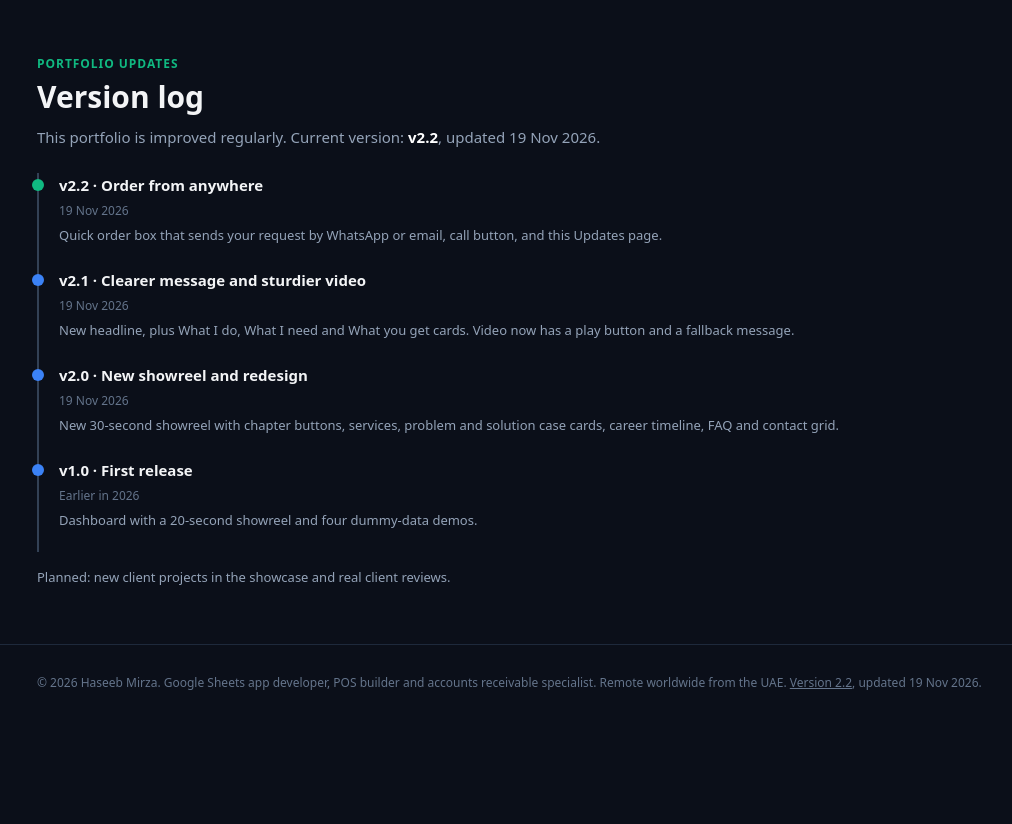
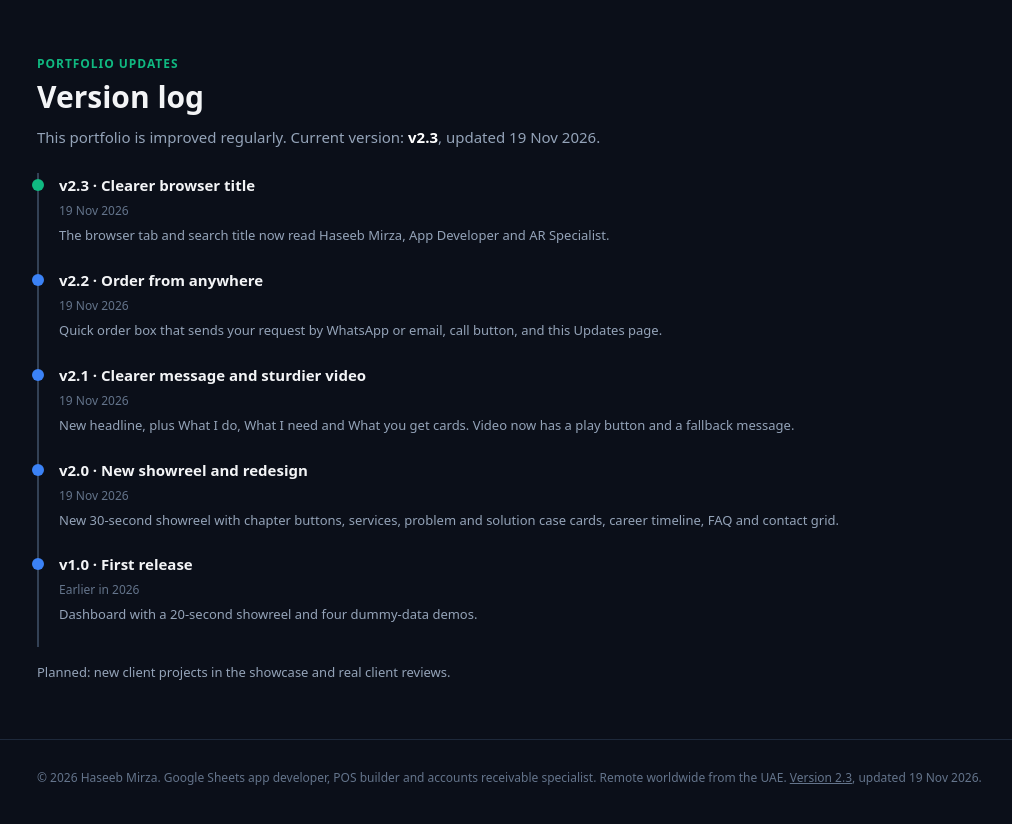
Before and after one commit to haseebmeerza/portfolio, a plain HTML site: page index.html in a window 1280 px wide. Shown: the part 5600-6424 px from the top of the page, without its empty margins (63-1075 px from the left). Before the commit the page ends 6382 px from the top, so only its background shows below. Drawn offline with Linux system fonts and the light colour scheme; no server answers.

Commit message:
Add files via upload

```diff
--- a/index.html
+++ b/index.html
@@ -3,7 +3,7 @@
 <head>
 <meta charset="UTF-8">
 <meta name="viewport" content="width=device-width, initial-scale=1">
-<title>Google Sheets App Developer and POS Builder | Haseeb Mirza</title>
+<title>Haseeb Mirza - App Developer and AR Specialist</title>
 <meta name="description" content="Custom Google Sheets business apps: shop POS, inventory, trackers and Android apps, plus accounts receivable and Power BI dashboards. 17+ years of finance experience. Remote from the UAE.">
 <meta name="keywords" content="Google Sheets app developer, custom POS system, Google Apps Script developer, small business app, inventory app, accounts receivable freelancer, credit control, Power BI dashboard, remote UAE, Fiverr">
 <meta name="author" content="Haseeb Mirza">
@@ -311,8 +311,9 @@ footer{border-top:1px solid var(--line);padding:28px 0 90px;font-size:12px;color
 
 <section id="updates">
 <p class="eyebrow">Portfolio Updates</p><h2>Version log</h2>
-<p class="lead">This portfolio is improved regularly. Current version: <strong style="color:#fff">v2.2</strong>, updated 19 Nov 2026.</p>
+<p class="lead">This portfolio is improved regularly. Current version: <strong style="color:#fff">v2.3</strong>, updated 19 Nov 2026.</p>
 <ol class="tl" style="list-style:none;padding-left:0">
+<li><h3>v2.3 · Clearer browser title</h3><time>19 Nov 2026</time><p>The browser tab and search title now read Haseeb Mirza, App Developer and AR Specialist.</p></li>
 <li><h3>v2.2 · Order from anywhere</h3><time>19 Nov 2026</time><p>Quick order box that sends your request by WhatsApp or email, call button, and this Updates page.</p></li>
 <li><h3>v2.1 · Clearer message and sturdier video</h3><time>19 Nov 2026</time><p>New headline, plus What I do, What I need and What you get cards. Video now has a play button and a fallback message.</p></li>
 <li><h3>v2.0 · New showreel and redesign</h3><time>19 Nov 2026</time><p>New 30-second showreel with chapter buttons, services, problem and solution case cards, career timeline, FAQ and contact grid.</p></li>
@@ -323,7 +324,7 @@ footer{border-top:1px solid var(--line);padding:28px 0 90px;font-size:12px;color
 </div>
 </main>
 
-<footer><div class="wrap"><p>© 2026 Haseeb Mirza. Google Sheets app developer, POS builder and accounts receivable specialist. Remote worldwide from the UAE. <a href="#updates" style="text-decoration:underline">Version 2.2</a>, updated 19 Nov 2026.</p></div></footer>
+<footer><div class="wrap"><p>© 2026 Haseeb Mirza. Google Sheets app developer, POS builder and accounts receivable specialist. Remote worldwide from the UAE. <a href="#updates" style="text-decoration:underline">Version 2.3</a>, updated 19 Nov 2026.</p></div></footer>
 <div class="fab"><a class="btn b-g" href="https://wa.me/971507256801?text=Hi%20Haseeb%2C%20I%27d%20like%20to%20talk%20about%20a%20business%20app." target="_blank" rel="noopener">WhatsApp</a><a class="btn b-b" href="mailto:haseebmeerza@hotmail.com">Email</a></div>
 
 <script>
```
Also changed, not shown: 1 other file.
